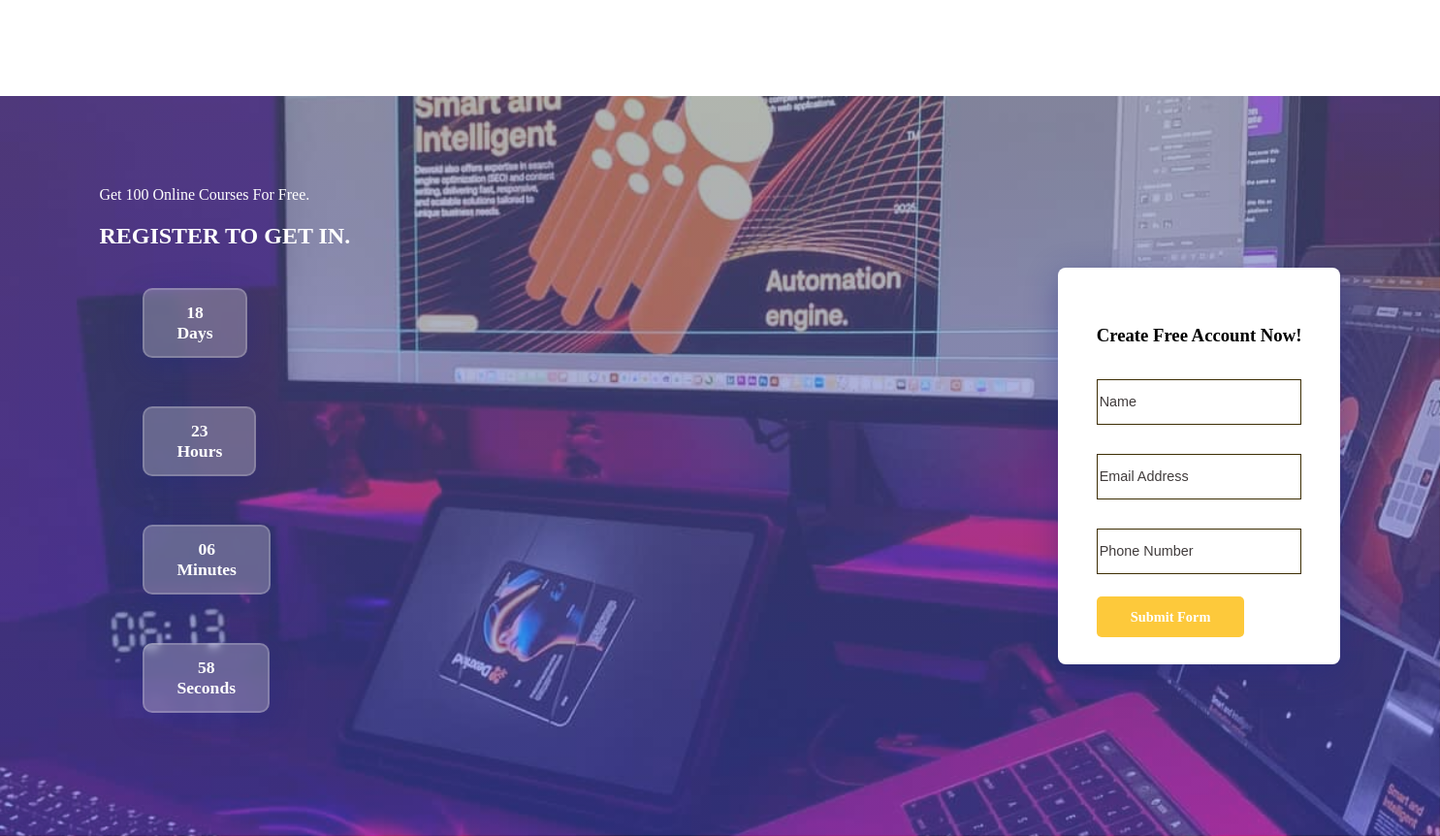
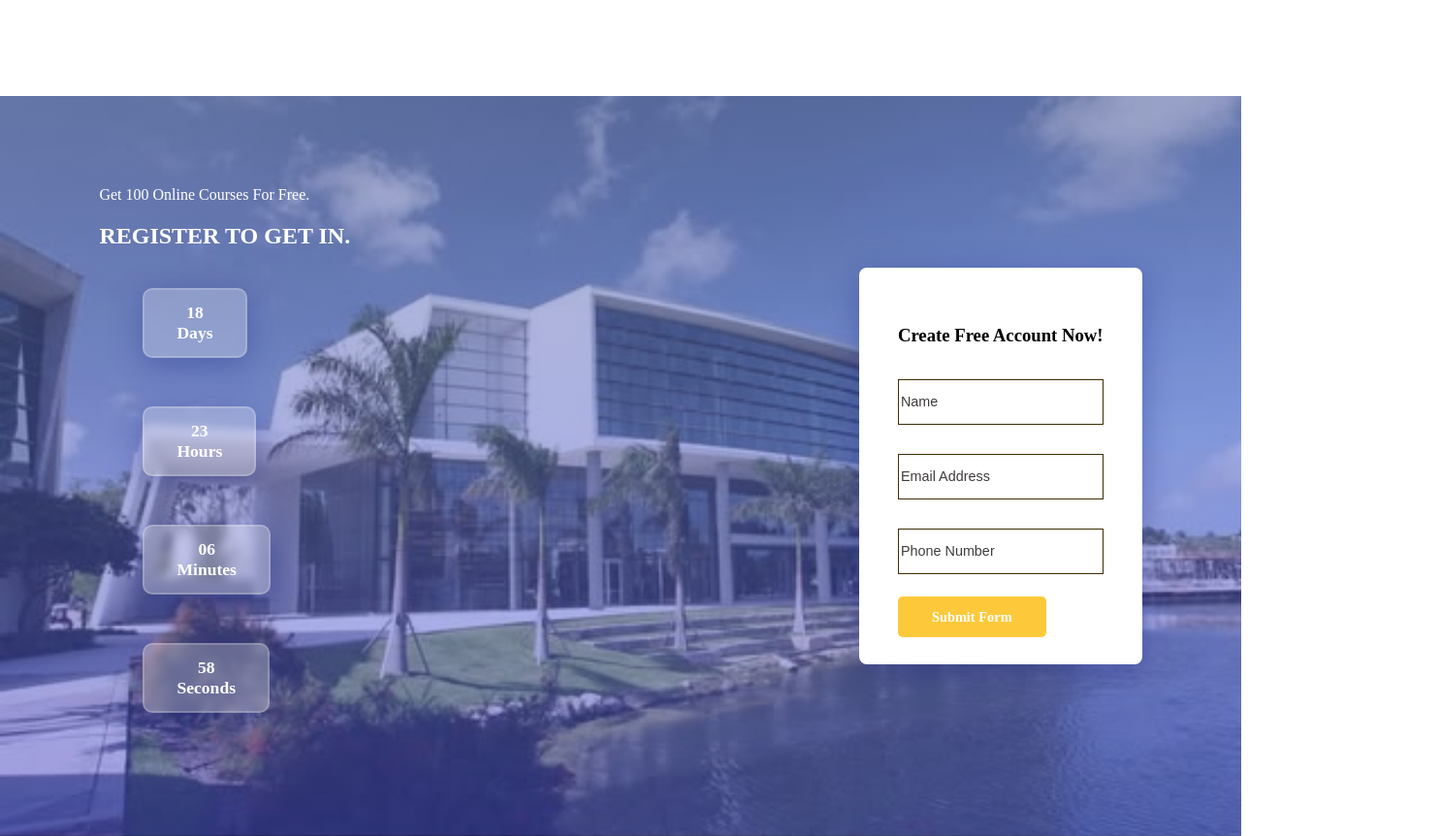
Before and after one commit to Wangare-Kagotho/PrimeTech, a plain HTML site: page index.html in a window 1280 px wide. Shown: the part 2442-3304 px from the top of the page at 97% size, 1485 px wide, since content can reach past the window. Drawn offline with nearby package versions, Linux system fonts and the light colour scheme.

Commit message:
Fixed the registration section

```diff
--- a/index.css
+++ b/index.css
@@ -265,7 +265,7 @@ nav .navigation ul li a:hover{
 
 #registration{
     padding: 6vw 8vw 6vw 8vw;
-    background-image: linear-gradient(rgba(99,112,168,0.5), rgba(81,91,233,0.5)),url(images/home2.jpg);
+    background-image: linear-gradient(rgba(99,112,168,0.5), rgba(81,91,233,0.5)),url(images/space8.jpg);
     width: 100%;
     height: 100%;
     background-size: cover;
@@ -273,6 +273,8 @@ nav .navigation ul li a:hover{
     display: flex;
     justify-content: space-between;
     align-items: center;
+    overflow: hidden;
+    box-sizing: border-box;
 
 }
 
```
Also changed, not shown: images/space.jpg (added), images/space2.jpg (added), images/space3.jpg (added), images/space4.jpg (added), images/space6.jpg (added), images/space8.jpg (added).
